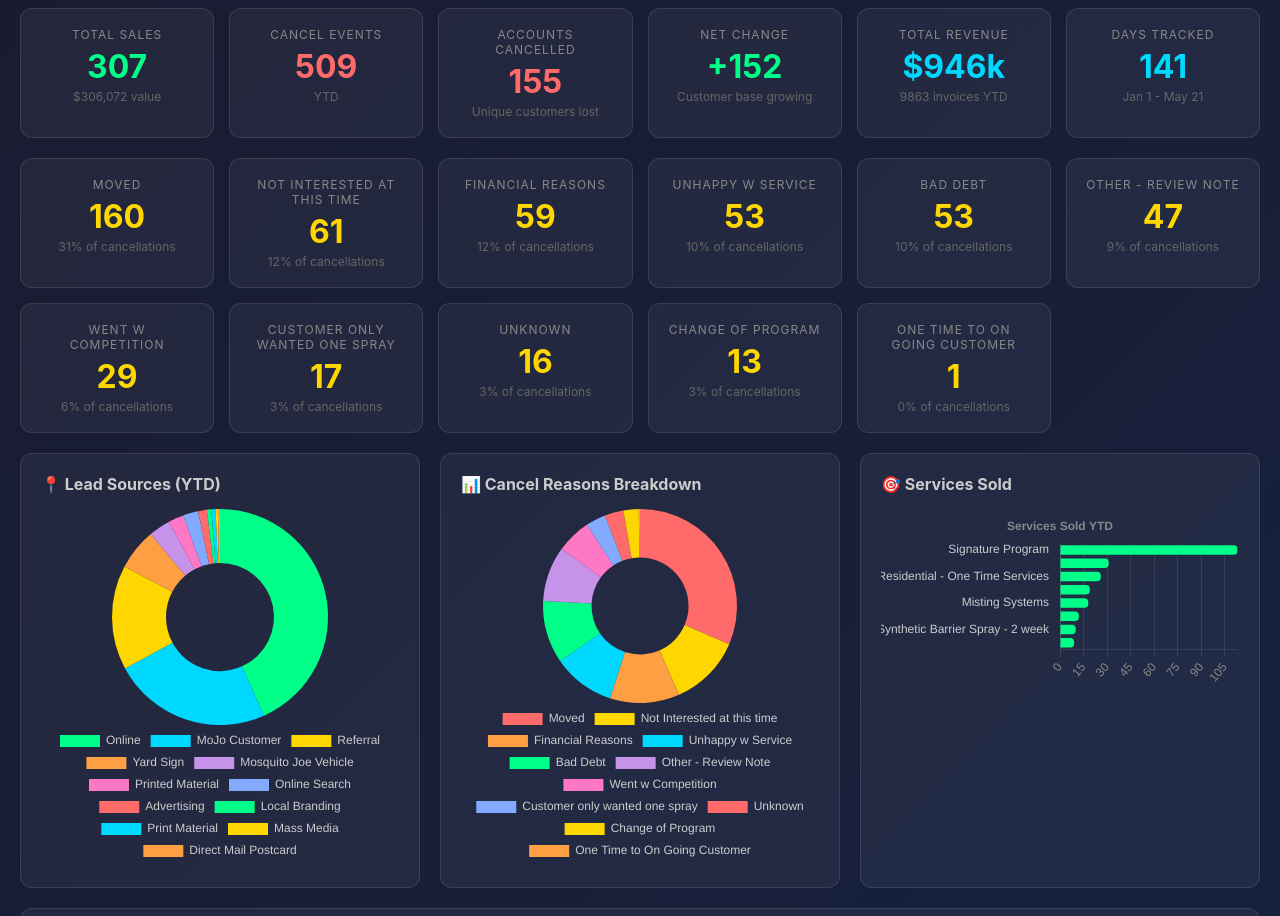
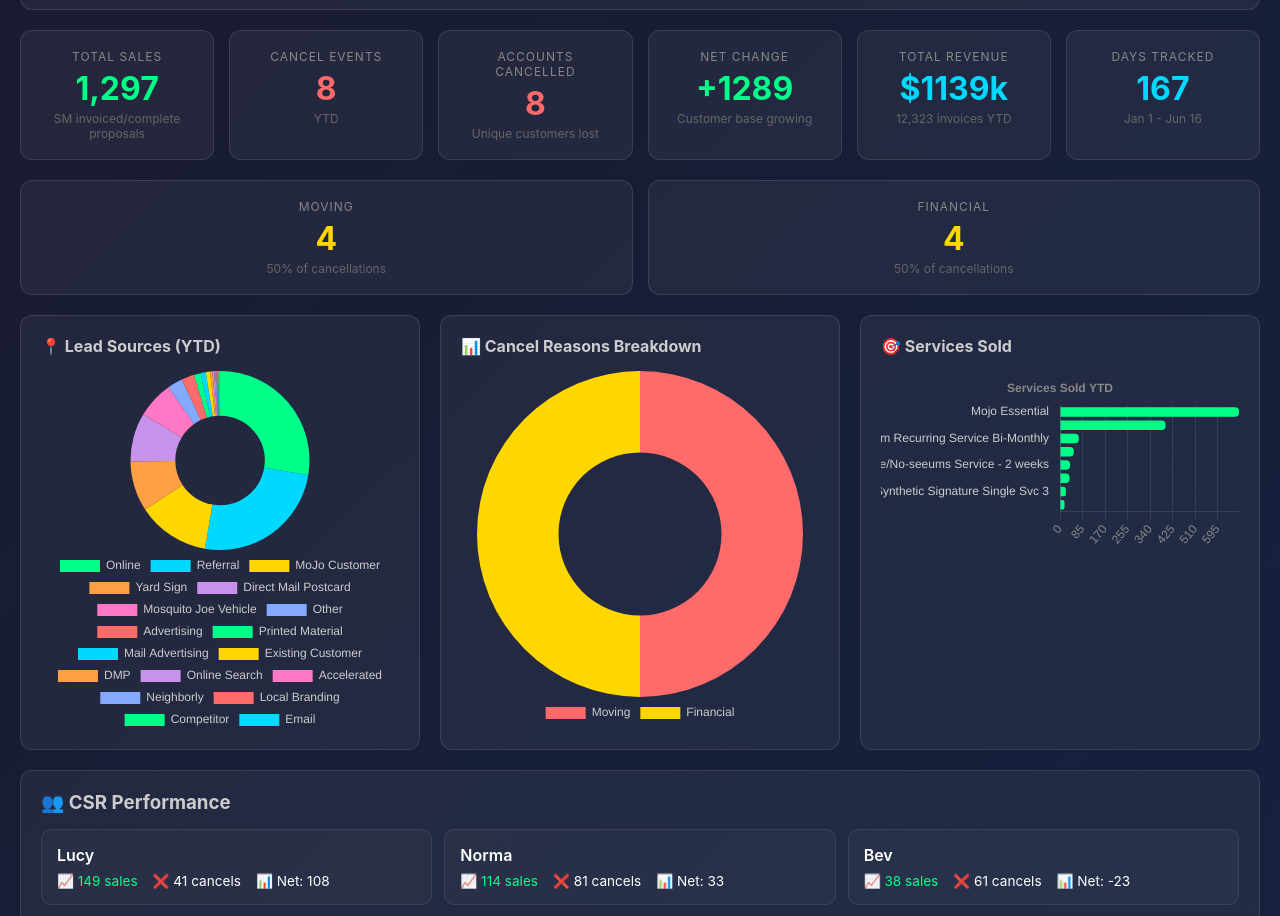
Before and after one commit to ygutirrez/mojo-dashboards-public, a website: page sales-kpi-dashboard.html in a window 1280 px wide. Shown: the part 551-1467 px from the top of the page. Drawn offline with nearby package versions, Linux system fonts and the light colour scheme.

Commit message:
Auto-deploy: 2026-06-16 15:27

```diff
--- a/data/processed-cancels.json
+++ b/data/processed-cancels.json
@@ -30,5 +30,5 @@
     "Barrier Spray Program - 4 weeks": 2
   },
   "recoverableEvents": 133,
-  "date": "2026-05-21T18:19:13.053Z"
+  "date": "2026-06-16T19:26:37.270Z"
 }
--- a/data/processed-invoices.json
+++ b/data/processed-invoices.json
@@ -2,5 +2,5 @@
   "totalInvoices": 9863,
   "totalRevenue": 946368.04999993,
   "totalDiscounts": 15611.019999999879,
-  "date": "2026-05-21T18:19:15.015Z"
+  "date": "2026-06-16T19:26:39.233Z"
 }
--- a/data/processed-sales.json
+++ b/data/processed-sales.json
@@ -65,5 +65,5 @@
     "LIV Repair/Service": 1,
     "Inzecto Traps": 4
   },
-  "date": "2026-05-21T18:19:12.941Z"
+  "date": "2026-06-16T19:26:37.166Z"
 }
--- a/data/processed-techs.json
+++ b/data/processed-techs.json
@@ -101,5 +101,5 @@
   ],
   "totalVisits": 9998,
   "totalRevenue": 922302.8400000101,
-  "date": "2026-05-21T18:19:13.874Z"
+  "date": "2026-06-16T19:26:38.100Z"
 }
--- a/sales-kpi-dashboard.html
+++ b/sales-kpi-dashboard.html
@@ -82,13 +82,14 @@
     <a href="hub.html" class="back-link">← Hub</a>
     <div class="header">
         <h1>💰 Sales & Retention Dashboard</h1>
-        <div class="updated">Last updated: May 21, 2026 @ 2:19 pm</div>
-        <div class="period">📅 Jan 1 - May 21, 2026 (YTD)</div>
+        <div class="updated">Last updated: June 16, 2026 @ 3:26 pm</div>
+        <div class="period">📅 Jan 1 - Jun 16, 2026 (YTD)</div>
+        <div class="updated">ServiceMinder revenue/proposals. CSR leaderboard remains Office Tracking.</div>
     </div>
 
     <div class="insight-box">
         <h4>📊 Key Insight</h4>
-        <p><strong>155 unique accounts cancelled</strong> (509 events). Top reason: Moved (160). 133 cancel events are potentially recoverable (seasonal/financial/change of program) as mosquito season ramps up.</p>
+        <p><strong>1,297 ServiceMinder sales/proposals completed or invoiced</strong> YTD with <strong>$1,139,320</strong> invoiced revenue. Cancellation and CSR attribution remain on the Office Tracking/legacy path until those ServiceMinder fields are confirmed.</p>
     </div>
 
     <div class="leaderboard">
@@ -118,91 +119,46 @@
     <div class="metrics-grid">
         <div class="metric-card positive">
             <div class="label">Total Sales</div>
-            <div class="value">307</div>
-            <div class="subtext">$306,072 value</div>
+            <div class="value">1,297</div>
+            <div class="subtext">SM invoiced/complete proposals</div>
         </div>
         <div class="metric-card negative">
             <div class="label">Cancel Events</div>
-            <div class="value">509</div>
+            <div class="value">8</div>
             <div class="subtext">YTD</div>
         </div>
         <div class="metric-card negative">
             <div class="label">Accounts Cancelled</div>
-            <div class="value">155</div>
+            <div class="value">8</div>
             <div class="subtext">Unique customers lost</div>
         </div>
         <div class="metric-card positive">
             <div class="label">Net Change</div>
-            <div class="value">+152</div>
+            <div class="value">+1289</div>
             <div class="subtext">Customer base growing</div>
         </div>
         <div class="metric-card neutral">
             <div class="label">Total Revenue</div>
-            <div class="value">$946k</div>
-            <div class="subtext">9863 invoices YTD</div>
+            <div class="value">$1139k</div>
+            <div class="subtext">12,323 invoices YTD</div>
         </div>
         <div class="metric-card neutral">
             <div class="label">Days Tracked</div>
-            <div class="value">141</div>
-            <div class="subtext">Jan 1 - May 21</div>
+            <div class="value">167</div>
+            <div class="subtext">Jan 1 - Jun 16</div>
         </div>
     </div>
 
     <div class="metrics-grid" style="grid-template-columns: repeat(auto-fit, minmax(180px, 1fr)); margin-bottom: 20px;">
         <div class="metric-card warning">
-            <div class="label">Moved</div>
-            <div class="value">160</div>
-            <div class="subtext">31% of cancellations</div>
+            <div class="label">Moving</div>
+            <div class="value">4</div>
+            <div class="subtext">50% of cancellations</div>
         </div>
         <div class="metric-card warning">
-            <div class="label">Not Interested at this time</div>
-            <div class="value">61</div>
-            <div class="subtext">12% of cancellations</div>
-        </div>
-        <div class="metric-card warning">
-            <div class="label">Financial Reasons</div>
-            <div class="value">59</div>
-            <div class="subtext">12% of cancellations</div>
-        </div>
-        <div class="metric-card warning">
-            <div class="label">Unhappy w Service</div>
-            <div class="value">53</div>
-            <div class="subtext">10% of cancellations</div>
-        </div>
-        <div class="metric-card warning">
-            <div class="label">Bad Debt</div>
-            <div class="value">53</div>
-            <div class="subtext">10% of cancellations</div>
-        </div>
-        <div class="metric-card warning">
-            <div class="label">Other - Review Note</div>
-            <div class="value">47</div>
-            <div class="subtext">9% of cancellations</div>
-        </div>
-        <div class="metric-card warning">
-            <div class="label">Went w Competition</div>
-            <div class="value">29</div>
-            <div class="subtext">6% of cancellations</div>
-        </div>
-        <div class="metric-card warning">
-            <div class="label">Customer only wanted one spray</div>
-            <div class="value">17</div>
-            <div class="subtext">3% of cancellations</div>
-        </div>
-        <div class="metric-card warning">
-            <div class="label">Unknown</div>
-            <div class="value">16</div>
-            <div class="subtext">3% of cancellations</div>
-        </div>
-        <div class="metric-card warning">
-            <div class="label">Change of Program</div>
-            <div class="value">13</div>
-            <div class="subtext">3% of cancellations</div>
-        </div>
-        <div class="metric-card warning">
-            <div class="label">One Time to On Going Customer</div>
-            <div class="value">1</div>
-            <div class="subtext">0% of cancellations</div>
+            <div class="label">Financial</div>
+            <div class="value">4</div>
+            <div class="subtext">50% of cancellations</div>
         </div>
     </div>
 
@@ -260,9 +216,9 @@
         new Chart(document.getElementById('leadSourceChart'), {
             type: 'doughnut',
             data: {
-                labels: ["Online","MoJo Customer","Referral","Yard Sign","Mosquito Joe Vehicle","Printed Material","Online Search","Advertising","Local Branding","Print Material","Mass Media","Direct Mail Postcard"],
+                labels: ["Online","Referral","MoJo Customer","Yard Sign","Direct Mail Postcard","Mosquito Joe Vehicle","Other","Advertising","Printed Material","Mail Advertising","Existing Customer","DMP","Online Search","Accelerated","Neighborly","Local Branding","Competitor","Email","Event/Sponsorship","Print Material","Mass Media"],
                 datasets: [{
-                    data: [133,73,48,19,10,7,7,4,2,2,1,1],
+                    data: [8055,7328,3817,2636,2574,1930,801,677,350,274,223,121,96,55,53,42,40,36,36,29,13],
                     backgroundColor: ["#00ff88","#00d9ff","#ffd700","#ff9f43","#c792ea","#ff78c5","#82aaff","#ff6b6b"],
                     borderWidth: 0
                 }]
@@ -273,10 +229,10 @@
         new Chart(document.getElementById('cancelReasonsChart'), {
             type: 'doughnut',
             data: {
-                labels: ["Moved","Not Interested at this time","Financial Reasons","Unhappy w Service","Bad Debt","Other - Review Note","Went w Competition","Customer only wanted one spray","Unknown","Change of Program","One Time to On Going Customer"],
+                labels: ["Moving","Financial"],
                 datasets: [{
-                    data: [160,61,59,53,53,47,29,17,16,13,1],
-                    backgroundColor: ["#ff6b6b","#ffd700","#ff9f43","#00d9ff","#00ff88","#c792ea","#ff78c5","#82aaff"],
+                    data: [4,4],
+                    backgroundColor: ["#ff6b6b","#ffd700"],
                     borderWidth: 0
                 }]
             },
@@ -286,10 +242,10 @@
         new Chart(document.getElementById('servicesSoldChart'), {
             type: 'bar',
             data: {
-                labels: ["Signature Program","Re-Spray","Residential - One Time Services","Home Pest Defense","Misting Systems","Misting System Service","Synthetic Barrier Spray - 2 week","Other Insects / Specialty Services"],
+                labels: ["Mojo Essential","Synthetic Barrier Spray - 2 week","Misting System Recurring Service Bi-Monthly","HPD - 42 Days","Gnat/Midge/No-seeums Service - 2 weeks","Synthetic Barrier Spray - 4 week","Synthetic Signature Single Svc 3","All-Natural Barrier Spray"],
                 datasets: [{
                     label: 'Sales',
-                    data: [113,31,26,19,18,12,10,9],
+                    data: [675,398,71,52,38,36,22,17],
                     backgroundColor: '#00ff88',
                     borderRadius: 4
                 }]
```
